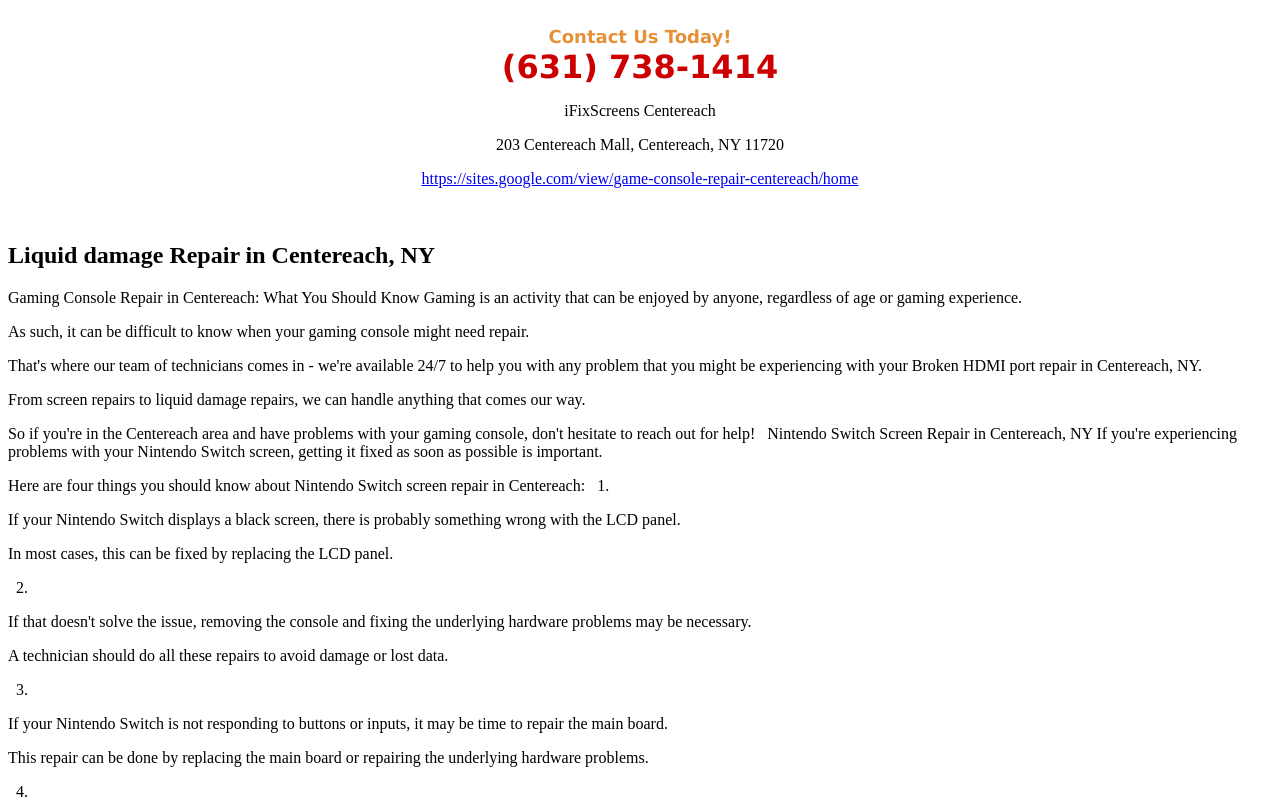
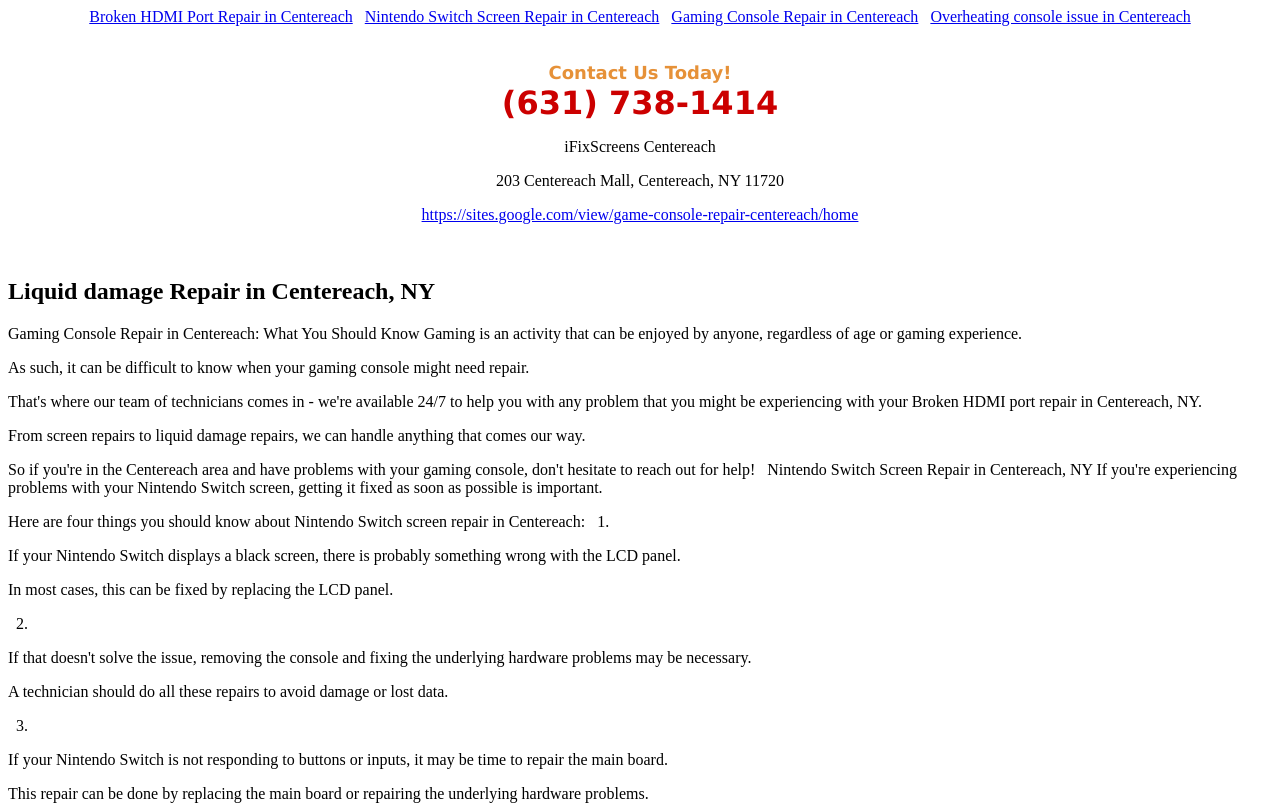
Before and after one commit to iFix786/gaming-console-repair-in-centereach, a plain HTML site: page LiquiddamageRepairinCentereachNY.html in a window 1280 px wide. Shown: the top 806 px of the page. Drawn offline with Linux system fonts and the light colour scheme.

Commit message:
Update LiquiddamageRepairinCentereachNY.html

```diff
--- a/LiquiddamageRepairinCentereachNY.html
+++ b/LiquiddamageRepairinCentereachNY.html
@@ -1,4 +1,13 @@
-<!DOCTYPE html><html><body><div class="sites-embed-align-center-wrapping-off"><div class="sites-embed-border-on sites-embed sites-embed-full-width" style="width:100%;"><div class="sites-embed-content sites-embed-type-text"><div class="sites-embed-content-textbox"><div dir="ltr"><div style="text-align:center"><br><span style="color:rgb(230,145,56)"><b><font size="4"><span style="font-family:verdana,sans-serif">Contact Us Today!</span></font></b></span><br><span style="color:rgb(204,0,0)"><b><font size="6"><span style="font-family:verdana,sans-serif">(631) 738-1414</span></font></b></span><br><p>iFixScreens Centereach</p><p>203 Centereach Mall, Centereach, NY 11720</p><p><a href="https://sites.google.com/view/game-console-repair-centereach/home" target="_blank">https://sites.google.com/view/game-console-repair-centereach/home</a></p><br></div></div></div></div></div></div><h2>Liquid damage Repair in Centereach, NY</h2>Gaming Console Repair in Centereach: What You Should Know
+<!DOCTYPE html><html><body>
+
+   <div style="text-align: center;">
+        <a href="./BrokenHDMIportrepairinCentereachNY.html">Broken HDMI Port Repair in Centereach</a>&nbsp&nbsp
+
+        <a href="./NintendoSwitchScreenRepairinCentereachNY.html">Nintendo Switch Screen Repair in Centereach</a>&nbsp&nbsp
+<a href="./index.html">Gaming Console Repair in Centereach</a>&nbsp&nbsp
+        <a href="./OverheatingconsoleissueinCentereachNY.html">Overheating console issue in Centereach</a>
+    </div><br/>
+  <div class="sites-embed-align-center-wrapping-off"><div class="sites-embed-border-on sites-embed sites-embed-full-width" style="width:100%;"><div class="sites-embed-content sites-embed-type-text"><div class="sites-embed-content-textbox"><div dir="ltr"><div style="text-align:center"><br><span style="color:rgb(230,145,56)"><b><font size="4"><span style="font-family:verdana,sans-serif">Contact Us Today!</span></font></b></span><br><span style="color:rgb(204,0,0)"><b><font size="6"><span style="font-family:verdana,sans-serif">(631) 738-1414</span></font></b></span><br><p>iFixScreens Centereach</p><p>203 Centereach Mall, Centereach, NY 11720</p><p><a href="https://sites.google.com/view/game-console-repair-centereach/home" target="_blank">https://sites.google.com/view/game-console-repair-centereach/home</a></p><br></div></div></div></div></div></div><h2>Liquid damage Repair in Centereach, NY</h2>Gaming Console Repair in Centereach: What You Should Know
 Gaming is an activity that can be enjoyed by anyone, regardless of age or gaming experience. <p>As such, it can be difficult to know when your gaming console might need repair. <p>That's where our team of technicians comes in - we're available 24/7 to help you with any problem that you might be experiencing with your Broken HDMI port repair in Centereach, NY. <p>From screen repairs to liquid damage repairs, we can handle anything that comes our way. <p>So if you're in the Centereach area and have problems with your gaming console, don't hesitate to reach out for help!
 
 Nintendo Switch Screen Repair in Centereach, NY
```
